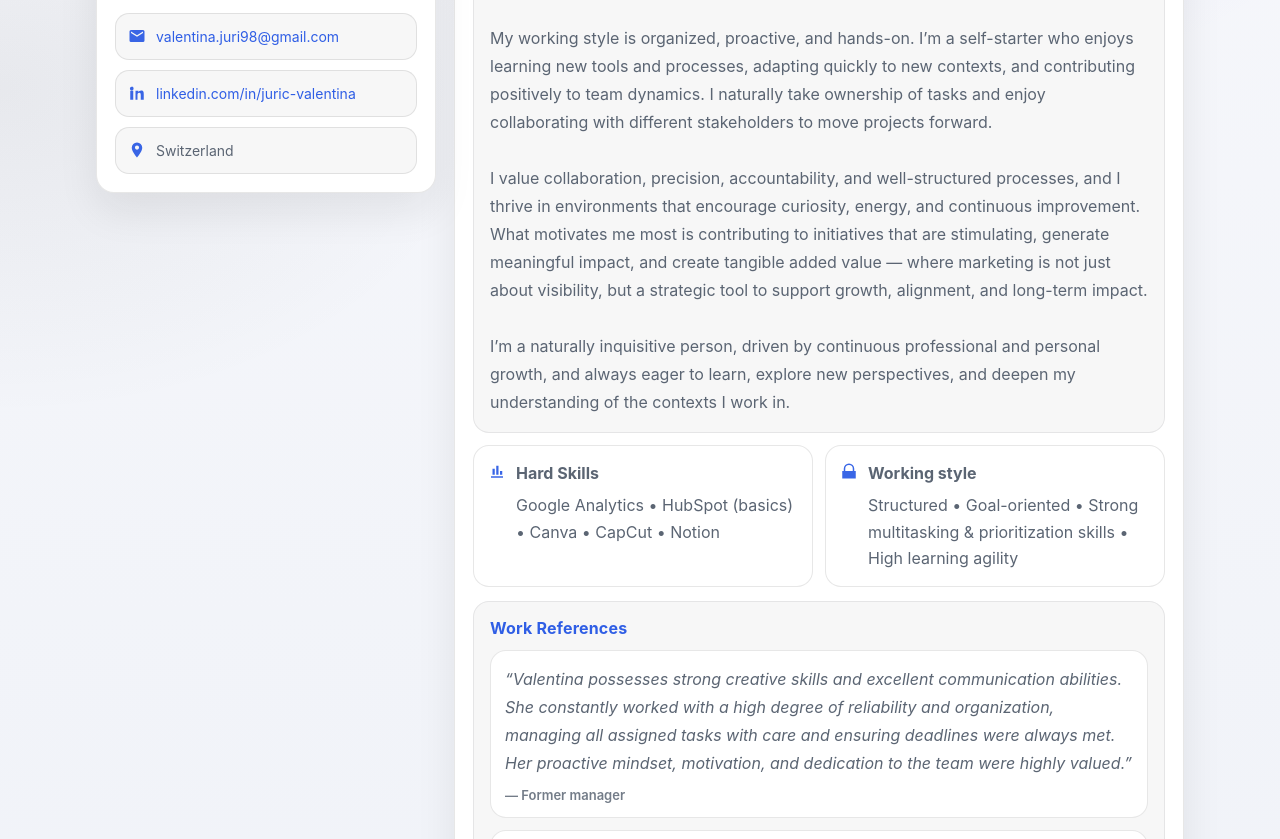
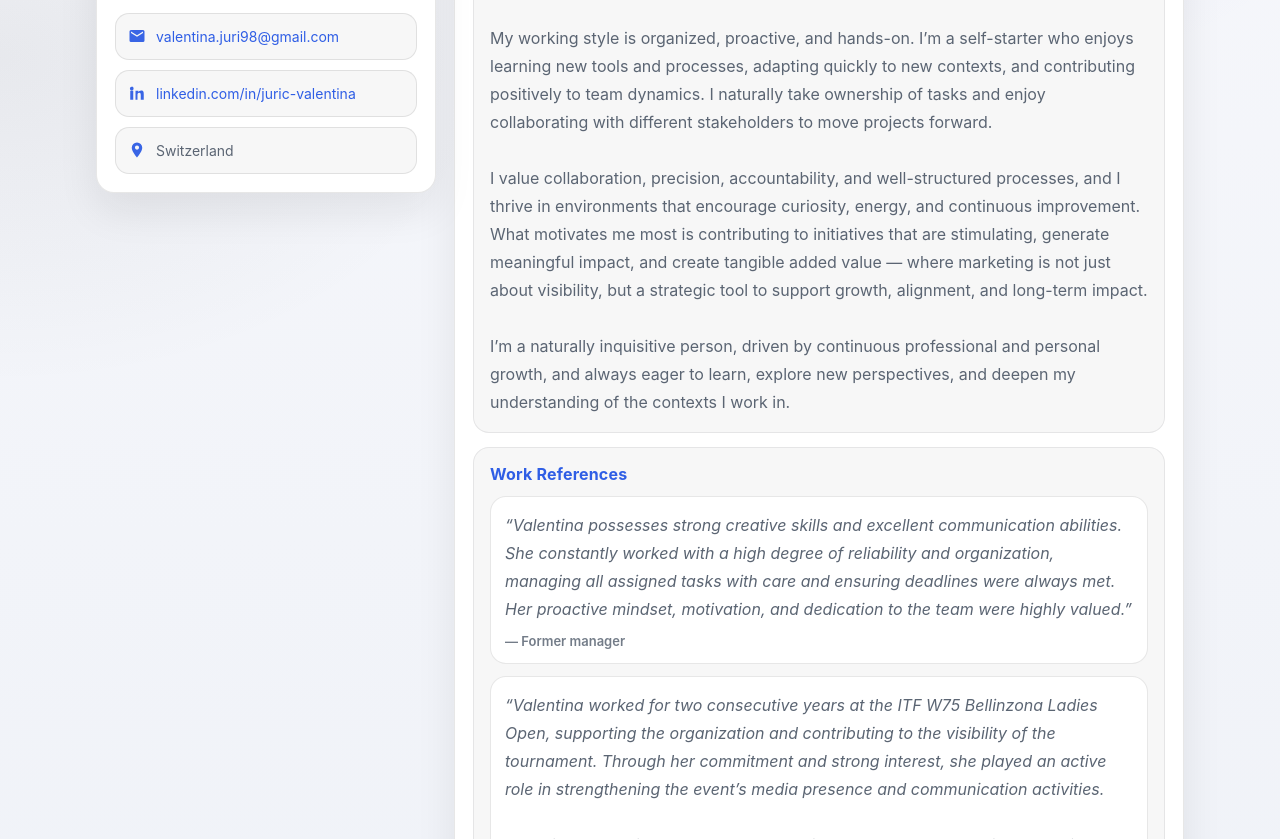
Before and after one commit to valentinajuricintro/valentinajuricintro.github.io, a plain HTML site: page index.html in a window 1280 px wide. Shown: the part 261-1100 px from the top of the page. Drawn offline with Linux system fonts and the light colour scheme.

Commit message:
Update index.html

```diff
--- a/index.html
+++ b/index.html
@@ -303,24 +303,6 @@ I’m a naturally inquisitive person, driven by continuous professional and pers
 </p>
 </section>
 
-<div class="grid">
-<section class="kpi">
-<svg class="ico" viewBox="0 0 24 24" aria-hidden="true"><path d="M4 19h16v2H4v-2zm2-2h3V9H6v8zm5 0h3V5h-3v12zm5 0h3V12h-3v5z"/></svg>
-<div class="txt">
-<strong>Hard Skills</strong>
-Google Analytics • HubSpot (basics) • Canva • CapCut • Notion
-</div>
-</section>
-
-<section class="kpi">
-<svg class="ico" viewBox="0 0 24 24" aria-hidden="true"><path d="M12 2a7 7 0 0 0-7 7v3H3v10h18V12h-2V9a7 7 0 0 0-7-7zm5 10H7V9a5 5 0 0 1 10 0v3z"/></svg>
-<div class="txt">
-<strong>Working style</strong>
-Structured • Goal-oriented • Strong multitasking & prioritization skills • High learning agility
-</div>
-</section>
-</div>
-
 <section class="section">
   <h2>Work References</h2>
 
```
